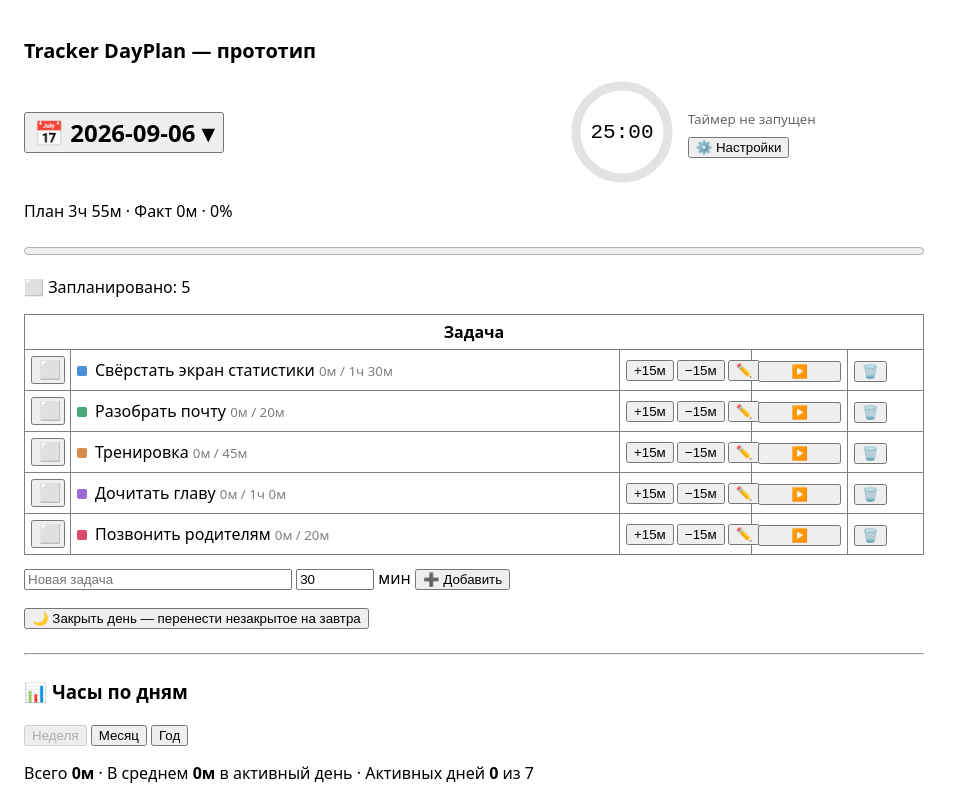
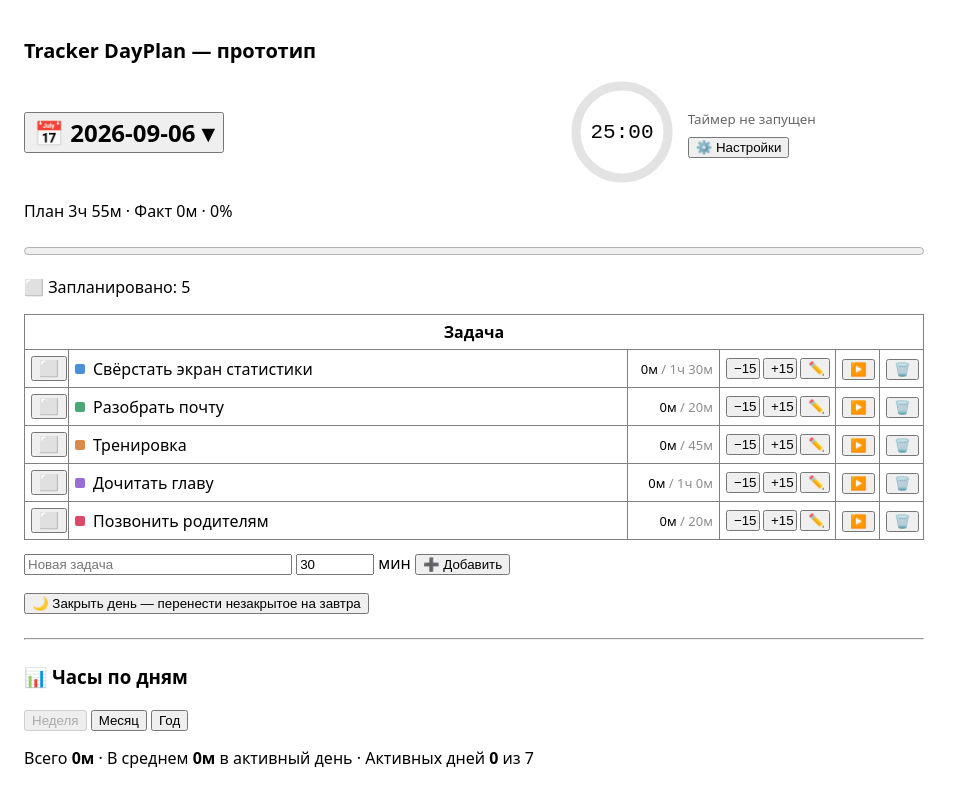
Before and after one commit to Aistben/Tracker_DayPlan, a React (Vite) app: page / in a window 1280 px wide. Shown: the top 787 px of the page, without its empty margins (0-963 px from the left). Built offline with nearby package versions, Linux system fonts and the light colour scheme.

Commit message:
Раскладка строки задачи: время в своей колонке, обрезка длинных названий, фиксированные ширины
Co-authored-by: arena-agent <297053741+arena-agent@users.noreply.github.com>

```diff
--- a/src/screens/Today.tsx
+++ b/src/screens/Today.tsx
@@ -313,22 +313,29 @@ export default function Today({ store, timer, date, setDate }: Props) {
           .join("   ·   ")}
       </p>
 
+      <div style={{ overflowX: "auto" }}>
       <table
         border={1}
         cellPadding={6}
-        style={{ width: "100%", borderCollapse: "collapse", tableLayout: "fixed" }}
+        style={{
+          width: "100%",
+          minWidth: 620,
+          borderCollapse: "collapse",
+          tableLayout: "fixed",
+        }}
       >
         <colgroup>
-          <col style={{ width: 46 }} />
+          <col style={{ width: 44 }} />
           <col />
-          <col style={{ width: 132 }} />
-          <col style={{ width: 96 }} />
-          <col style={{ width: 76 }} />
+          <col style={{ width: 92 }} />
+          <col style={{ width: 116 }} />
+          <col style={{ width: 44 }} />
+          <col style={{ width: 44 }} />
         </colgroup>
         <thead>
           <tr>
             {/* один заголовок на всю ширину таблицы */}
-            <th colSpan={5} style={{ textAlign: "center" }}>
+            <th colSpan={6} style={{ textAlign: "center" }}>
               Задача
             </th>
           </tr>
@@ -338,35 +345,18 @@ export default function Today({ store, timer, date, setDate }: Props) {
             const isActive = timer.taskId === t.id;
             return (
               <tr key={t.id}>
-                <td>
+                <td style={{ textAlign: "center" }}>
                   <button
                     onClick={() => store.cycleStatus(t.id)}
                     title={`${STATUS_LABEL[t.status]} — клик меняет статус`}
-                    style={{ fontSize: 18, width: 34 }}
+                    style={{ fontSize: 16 }}
                   >
                     {STATUS_EMOJI[isActive ? "active" : t.status]}
                   </button>
                 </td>
-                <td
-                  style={{
-                    textDecoration:
-                      t.status === "done" || t.status === "cancelled"
-                        ? "line-through"
-                        : "none",
-                  }}
-                >
-                  <span
-                    style={{
-                      display: "inline-block",
-                      width: 10,
-                      height: 10,
-                      borderRadius: 2,
-                      background: colorByIndex(colorIndex.get(t.id) ?? 0),
-                      marginRight: 8,
-                    }}
-                  />
+                <td style={{ overflow: "hidden" }}>
                   {editId === t.id ? (
-                    <>
+                    <div style={{ display: "flex", alignItems: "center", gap: 6 }}>
                       <input
                         value={editTitle}
                         onChange={(e) => setEditTitle(e.target.value)}
@@ -375,78 +365,119 @@ export default function Today({ store, timer, date, setDate }: Props) {
                           if (e.key === "Escape") setEditId(null);
                         }}
                         autoFocus
-                        style={{ width: "55%" }}
-                      />{" "}
+                        style={{ flex: 1, minWidth: 0 }}
+                      />
                       <input
                         type="number"
                         min={5}
                         step={5}
                         value={editPlan}
                         onChange={(e) => setEditPlan(+e.target.value)}
-                        style={{ width: 60 }}
-                      />{" "}
-                      мин{" "}
-                      <button onClick={() => saveEdit(t.id)} title="Сохранить">
+                        title="Плановое время, мин"
+                        style={{ width: 58, flexShrink: 0 }}
+                      />
+                      <button onClick={() => saveEdit(t.id)} title="Сохранить" style={{ flexShrink: 0 }}>
                         💾
-                      </button>{" "}
-                      <button onClick={() => setEditId(null)} title="Отмена">
+                      </button>
+                      <button onClick={() => setEditId(null)} title="Отмена" style={{ flexShrink: 0 }}>
                         ↩️
                       </button>
-                    </>
+                    </div>
                   ) : (
-                    <span
-                      onDoubleClick={() => startEdit(t)}
-                      title="Двойной клик — переименовать"
-                      style={{ cursor: "text" }}
-                    >
-                      {t.title}{" "}
-                      <small style={{ opacity: 0.5 }}>
-                        {fmt(spentMinutes(data.sessions, t.id))} /{" "}
-                        {fmt(t.plannedMinutes)}
-                      </small>
-                    </span>
+                    <div style={{ display: "flex", alignItems: "center", gap: 8 }}>
+                      <span
+                        style={{
+                          flexShrink: 0,
+                          width: 10,
+                          height: 10,
+                          borderRadius: 2,
+                          background: colorByIndex(colorIndex.get(t.id) ?? 0),
+                        }}
+                      />
+                      <span
+                        onDoubleClick={() => startEdit(t)}
+                        title={`${t.title} — двойной клик, чтобы переименовать`}
+                        style={{
+                          flex: 1,
+                          minWidth: 0,
+                          overflow: "hidden",
+                          textOverflow: "ellipsis",
+                          whiteSpace: "nowrap",
+                          cursor: "text",
+                          textDecoration:
+                            t.status === "done" || t.status === "cancelled"
+                              ? "line-through"
+                              : "none",
+                        }}
+                      >
+                        {t.title}
+                      </span>
+                    </div>
                   )}
                 </td>
-                <td style={{ whiteSpace: "nowrap", fontSize: 12 }}>
-                  <button onClick={() => store.addManualTime(t.id, 15)} title="+15 минут">
-                    +15м
+
+                <td
+                  style={{
+                    whiteSpace: "nowrap",
+                    textAlign: "right",
+                    fontVariantNumeric: "tabular-nums",
+                    fontSize: 13,
+                  }}
+                >
+                  {fmt(spentMinutes(data.sessions, t.id))}
+                  <span style={{ opacity: 0.45 }}> / {fmt(t.plannedMinutes)}</span>
+                </td>
+
+                <td style={{ whiteSpace: "nowrap", fontSize: 12, textAlign: "center" }}>
+                  <button
+                    onClick={() => store.addManualTime(t.id, -15)}
+                    title="Списать 15 минут"
+                    style={{ width: 34 }}
+                  >
+                    −15
                   </button>{" "}
-                  <button onClick={() => store.addManualTime(t.id, -15)} title="−15 минут">
-                    −15м
+                  <button
+                    onClick={() => store.addManualTime(t.id, 15)}
+                    title="Добавить 15 минут"
+                    style={{ width: 34 }}
+                  >
+                    +15
                   </button>{" "}
-                  <button onClick={() => startEdit(t)} title="Редактировать">
+                  <button onClick={() => startEdit(t)} title="Редактировать" style={{ width: 30 }}>
                     ✏️
                   </button>
                 </td>
-                <td style={{ whiteSpace: "nowrap" }}>
+                <td style={{ textAlign: "center" }}>
                   {isActive ? (
-                    <em style={{ opacity: 0.6, fontSize: 12 }}>идёт ⏳</em>
+                    <span title="Таймер идёт">⏳</span>
                   ) : (
                     <button
                       onClick={() => timer.start(t.id, data.settings.focusMinutes)}
                       title="Запустить таймер"
                       disabled={timer.taskId !== null}
-                      style={{ width: "100%" }}
                     >
                       ▶️
                     </button>
                   )}
                 </td>
-                <td>
-                  <button onClick={() => store.removeTask(t.id)} title="Удалить">🗑️</button>
+                <td style={{ textAlign: "center" }}>
+                  <button onClick={() => store.removeTask(t.id)} title="Удалить">
+                    🗑️
+                  </button>
                 </td>
               </tr>
             );
           })}
           {!tasks.length && (
             <tr>
-              <td colSpan={5}>
+              <td colSpan={6}>
                 <em>Пусто. Добавь задачу ниже.</em>
               </td>
             </tr>
           )}
         </tbody>
       </table>
+      </div>
 
       <form onSubmit={submit} style={{ marginTop: 12 }}>
         <input
```
